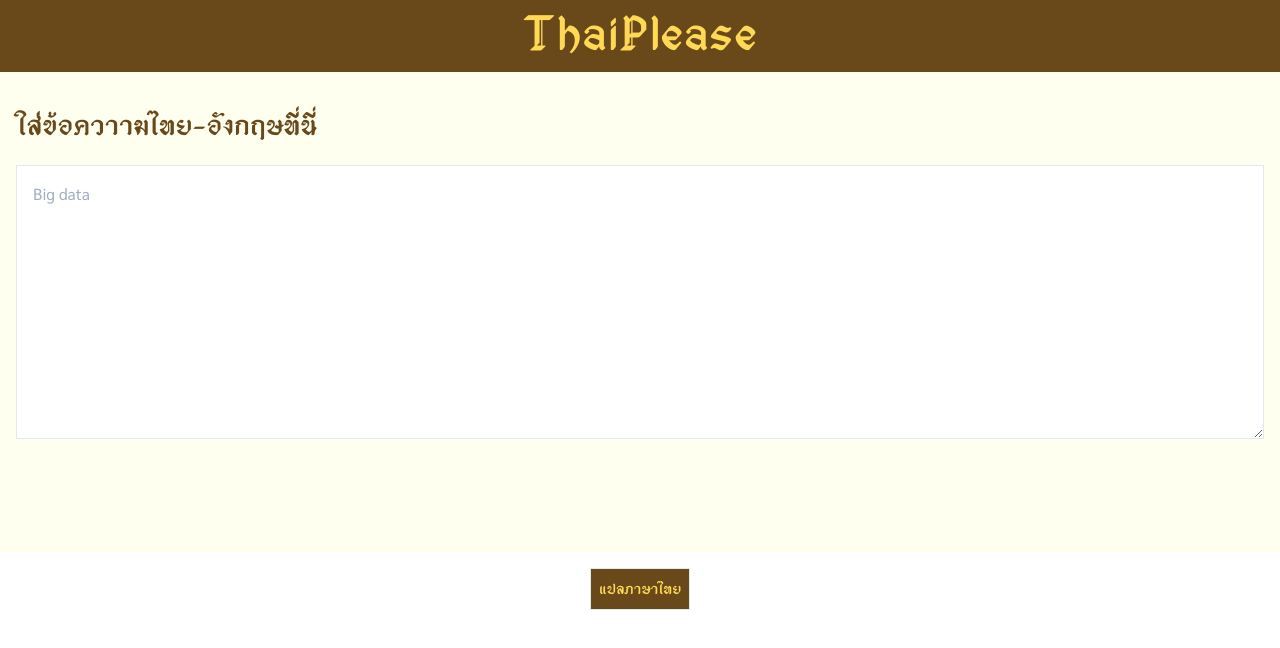
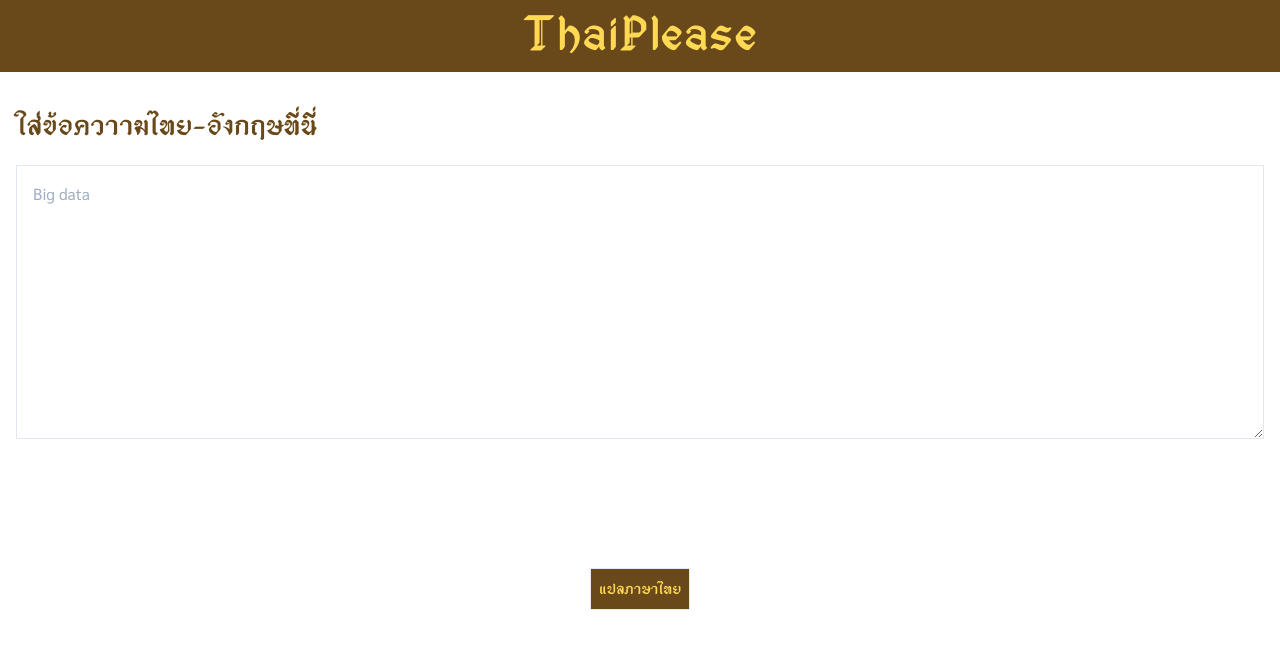
Before and after one commit to pontakornth/thaiplease, a Vue app: page / in a window 1280 px wide. Shown: the top 648 px of the page. Built offline with nearby package versions, Linux system fonts and the light colour scheme.

Commit message:
styling: Adjust yellowness

```diff
--- a/src/App.vue
+++ b/src/App.vue
@@ -69,7 +69,7 @@ export default {
   @apply p-4 text-black border w-full;
 }
 .input-form {
-  @apply p-4 bg-yellow-100;
+  @apply p-4 bg-honey;
   height: 30em;
 }
 .input-form label {
```
